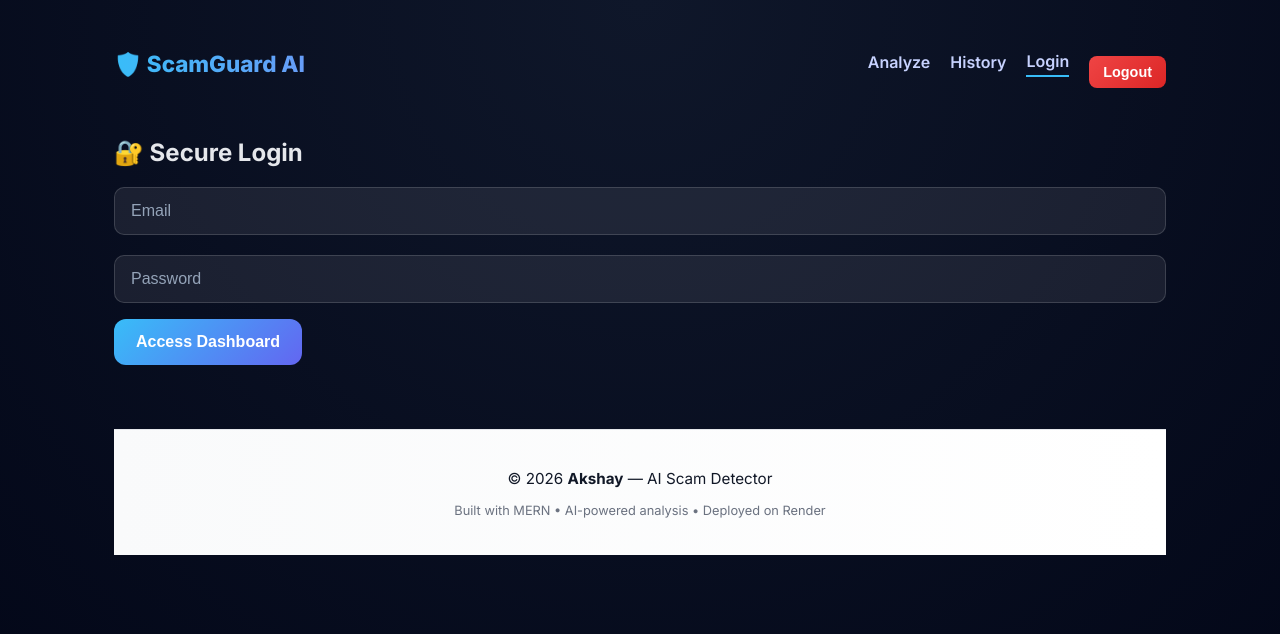
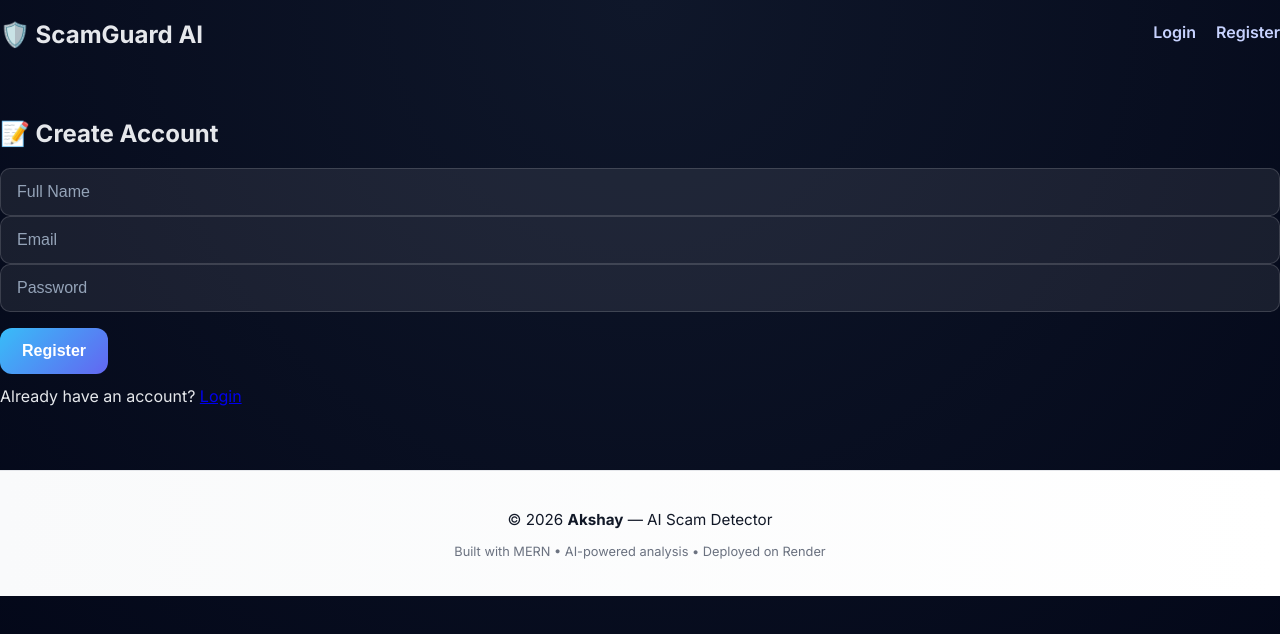
Before and after one commit to akshay-023/ai-scam-detector, a React (Vite) app in the folder client/: page /register in a window 1280 px wide. Before the commit this address led to /login. Shown: the top 634 px of the page. Built offline with nearby package versions, Linux system fonts and the light colour scheme.

Commit message:
Finalize auth flow and fix SPA routing

```diff
--- a/client/src/App.jsx
+++ b/client/src/App.jsx
@@ -1,36 +1,26 @@
 import { BrowserRouter, Routes, Route, Navigate } from "react-router-dom";
-
 import Navbar from "./components/Navbar";
 import Footer from "./components/Footer";
-
 import Login from "./pages/Login";
+import Register from "./pages/Register";
 import Analyze from "./pages/Analyze";
 import History from "./pages/History";
 
-/**
- * Protect routes that require authentication
- */
-function ProtectedRoute({ children }) {
+const ProtectedRoute = ({ children }) => {
   const token = localStorage.getItem("token");
-  return token ? children : <Navigate to="/login" replace />;
-}
+  return token ? children : <Navigate to="/login" />;
+};
 
 function App() {
   return (
     <BrowserRouter>
-      <div className="app-wrapper">
-        {/* Top Navigation */}
       <Navbar />
 
-        {/* Routes */}
       <Routes>
-          {/* Default route */}
-          <Route path="/" element={<Navigate to="/analyze" replace />} />
+        <Route path="/" element={<Navigate to="/login" />} />
+        <Route path="/login" element={<Login />} />
+        <Route path="/register" element={<Register />} />
 
-          {/* Public route */}
-          <Route path="/login" element={<Login />} />
-
-          {/* Protected routes */}
         <Route
           path="/analyze"
           element={
@@ -48,14 +38,9 @@ function App() {
             </ProtectedRoute>
           }
         />
-
-          {/* Fallback */}
-          <Route path="*" element={<Navigate to="/analyze" replace />} />
       </Routes>
 
-        {/* Footer with your name & copyright */}
       <Footer />
-      </div>
     </BrowserRouter>
   );
 }
--- a/client/src/components/Navbar.jsx
+++ b/client/src/components/Navbar.jsx
@@ -1,26 +1,36 @@
-import { NavLink } from "react-router-dom";
+import { Link, useNavigate } from "react-router-dom";
 
-export default function Navbar() {
-  const logout = () => {
+const Navbar = () => {
+  const navigate = useNavigate();
+  const token = localStorage.getItem("token");
+
+  const handleLogout = () => {
     localStorage.removeItem("token");
-    window.location.href = "/login";
+    navigate("/login");
   };
 
   return (
     <nav className="navbar">
-      <div className="nav-brand">
-        🛡️ ScamGuard AI
-        <span className="nav-owner">by Akshay Raavi</span>
-      </div>
+      <h2>🛡️ ScamGuard AI</h2>
 
       <div className="nav-links">
-        <NavLink to="/analyze">Analyze</NavLink>
-        <NavLink to="/history">History</NavLink>
-        <NavLink to="/login">Login</NavLink>
-        <button className="logout-btn" onClick={logout}>
-          Logout
-        </button>
+        {token ? (
+          <>
+            <Link to="/analyze">Analyze</Link>
+            <Link to="/history">History</Link>
+            <button onClick={handleLogout} className="logout-btn">
+              Logout
+            </button>
+          </>
+        ) : (
+          <>
+            <Link to="/login">Login</Link>
+            <Link to="/register">Register</Link>
+          </>
+        )}
       </div>
     </nav>
   );
-}
+};
+
+export default Navbar;
--- a/client/src/pages/Login.jsx
+++ b/client/src/pages/Login.jsx
@@ -1,41 +1,73 @@
 import { useState } from "react";
+import { useNavigate, Link } from "react-router-dom";
 
-export default function Login() {
+const Login = () => {
+  const navigate = useNavigate();
   const [email, setEmail] = useState("");
   const [password, setPassword] = useState("");
+  const [error, setError] = useState("");
+  const [loading, setLoading] = useState(false);
 
-  const login = async () => {
-    const res = await fetch("http://localhost:5000/api/auth/login", {
+  const handleLogin = async (e) => {
+    e.preventDefault();
+    setLoading(true);
+    setError("");
+
+    try {
+      const res = await fetch(
+        `${import.meta.env.VITE_API_URL}/api/auth/login`,
+        {
           method: "POST",
           headers: { "Content-Type": "application/json" },
           body: JSON.stringify({ email, password }),
-    });
+        }
+      );
 
       const data = await res.json();
-    if (data.token) {
+      if (!res.ok) throw new Error(data.message || "Login failed");
+
       localStorage.setItem("token", data.token);
-      alert("Logged in");
-    } else {
-      alert(data.message || "Login failed");
+      navigate("/analyze");
+    } catch (err) {
+      setError(err.message);
+    } finally {
+      setLoading(false);
     }
   };
 
   return (
-    <>
+    <div className="auth-container">
       <h2>🔐 Secure Login</h2>
+
+      {error && <p className="error">{error}</p>}
+
+      <form onSubmit={handleLogin}>
         <input
+          type="email"
           placeholder="Email"
           value={email}
           onChange={(e) => setEmail(e.target.value)}
+          required
         />
-      <br /><br />
+
         <input
           type="password"
           placeholder="Password"
           value={password}
           onChange={(e) => setPassword(e.target.value)}
+          required
         />
-      <button onClick={login}>Access Dashboard</button>
-    </>
+
+        <button disabled={loading}>
+          {loading ? "Logging in..." : "Access Dashboard"}
+        </button>
+      </form>
+
+      <p style={{ marginTop: "12px" }}>
+        New user? <Link to="/register">Create an account</Link>
+      </p>
+    </div>
   );
-}
+};
+
+export default Login;
--- /dev/null
+++ b/client/src/pages/Register.jsx
@@ -0,0 +1,89 @@
+import { useState } from "react";
+import { Link, useNavigate } from "react-router-dom";
+
+const Register = () => {
+  const navigate = useNavigate();
+  const [form, setForm] = useState({
+    name: "",
+    email: "",
+    password: "",
+  });
+  const [loading, setLoading] = useState(false);
+  const [error, setError] = useState("");
+
+  const handleChange = (e) => {
+    setForm({ ...form, [e.target.name]: e.target.value });
+  };
+
+  const handleSubmit = async (e) => {
+    e.preventDefault();
+    setLoading(true);
+    setError("");
+
+    try {
+      const res = await fetch(
+        `${import.meta.env.VITE_API_URL}/api/auth/register`,
+        {
+          method: "POST",
+          headers: { "Content-Type": "application/json" },
+          body: JSON.stringify(form),
+        }
+      );
+
+      const data = await res.json();
+      if (!res.ok) throw new Error(data.message || "Registration failed");
+
+      navigate("/login");
+    } catch (err) {
+      setError(err.message);
+    } finally {
+      setLoading(false);
+    }
+  };
+
+  return (
+    <div className="auth-container">
+      <h2>📝 Create Account</h2>
+
+      {error && <p className="error">{error}</p>}
+
+      <form onSubmit={handleSubmit}>
+        <input
+          name="name"
+          placeholder="Full Name"
+          value={form.name}
+          onChange={handleChange}
+          required
+        />
+
+        <input
+          name="email"
+          type="email"
+          placeholder="Email"
+          value={form.email}
+          onChange={handleChange}
+          required
+        />
+
+        <input
+          name="password"
+          type="password"
+          placeholder="Password"
+          value={form.password}
+          onChange={handleChange}
+          required
+        />
+
+        <button disabled={loading}>
+          {loading ? "Creating..." : "Register"}
+        </button>
+      </form>
+
+      <p style={{ marginTop: "12px" }}>
+        Already have an account? <Link to="/login">Login</Link>
+      </p>
+    </div>
+  );
+};
+
+export default Register;
```
Lines whose indentation alone changed are shown as unchanged.
